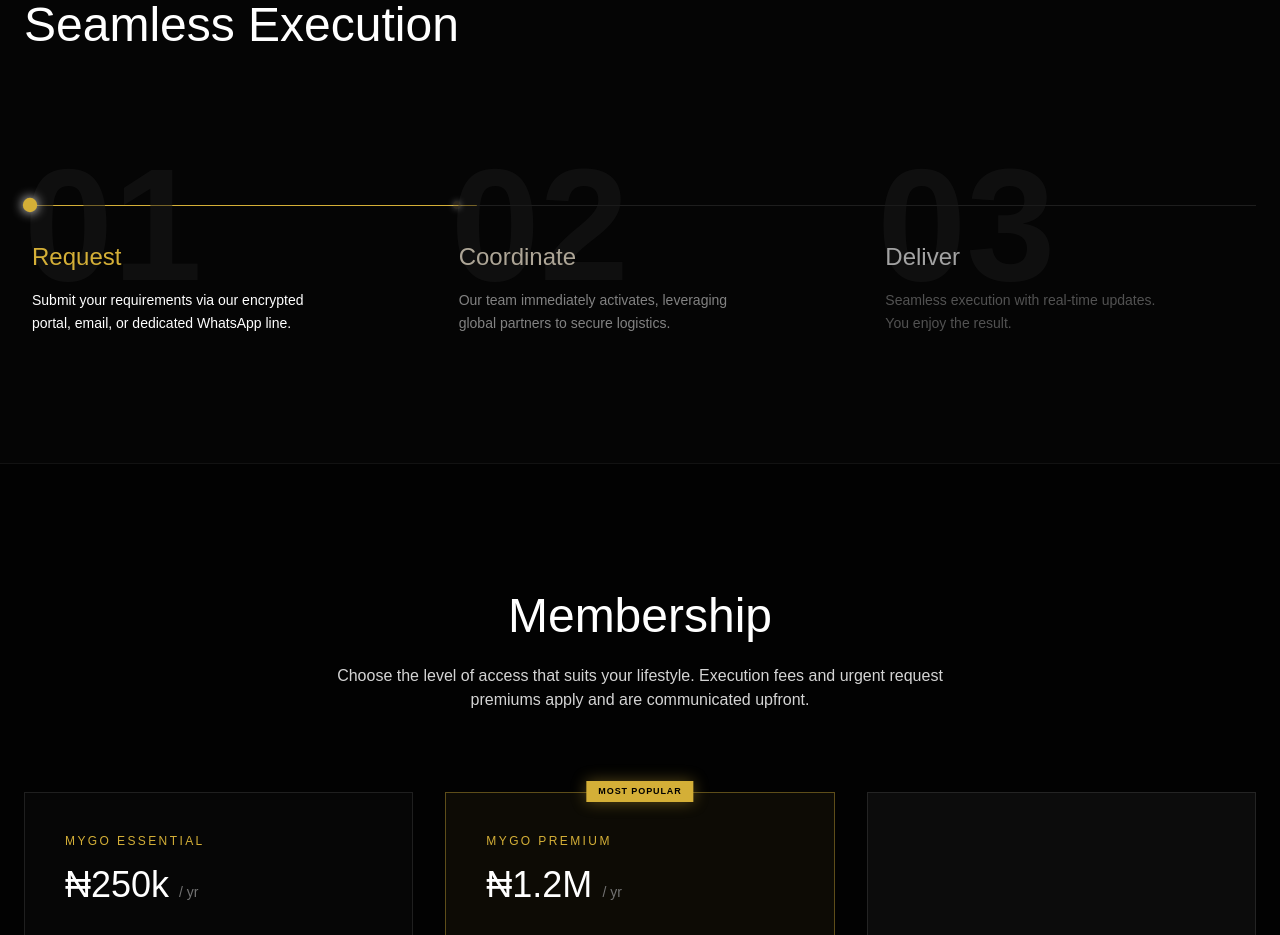
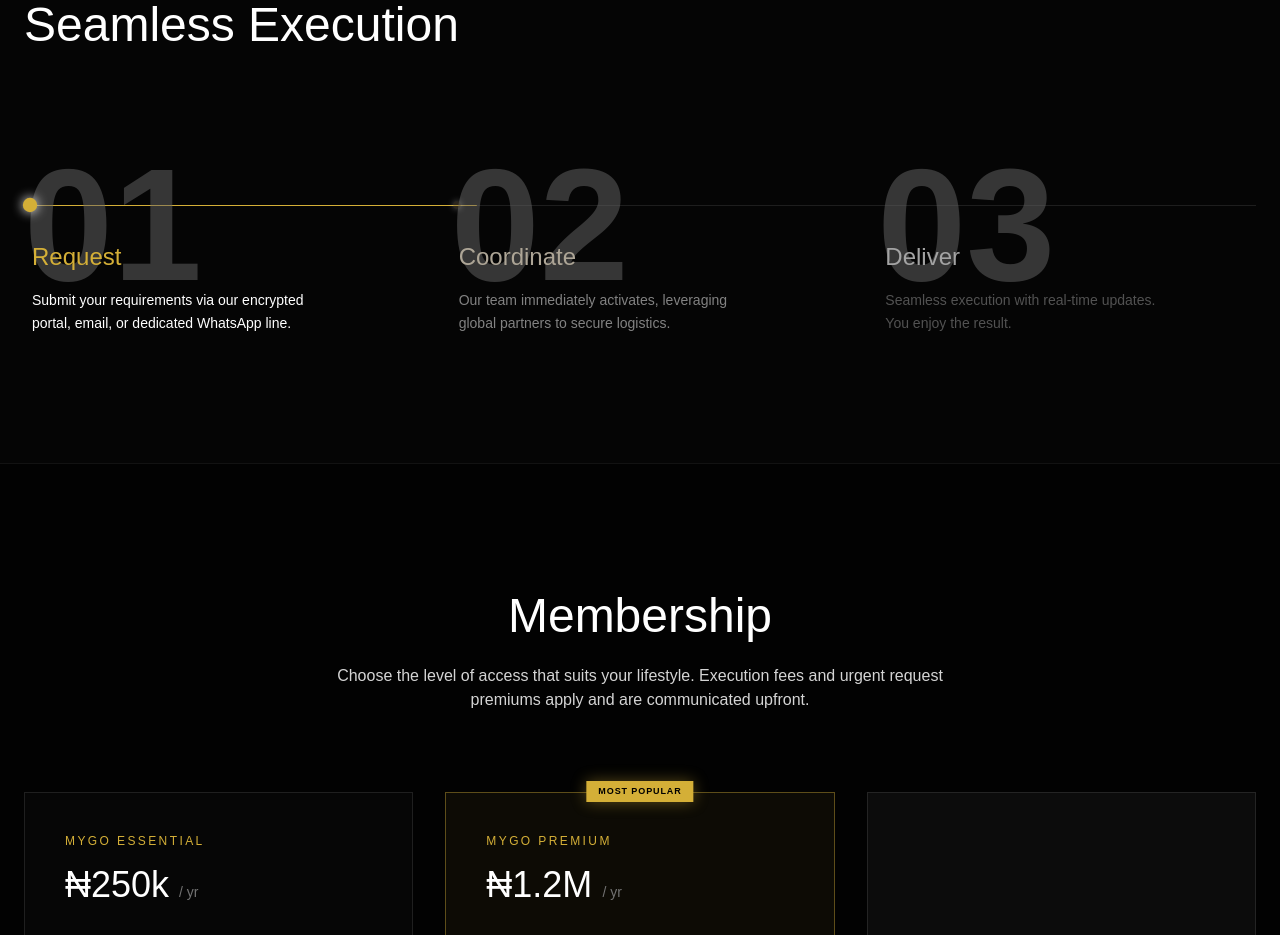
Before and after one commit to paul1029-ife/mygo, a Next.js app: page / in a window 1280 px wide. Shown: the part 2760-3695 px from the top of the page. Built offline with nearby package versions, Linux system fonts and the light colour scheme; some icons are missing; a web font is replaced by a local one.

Commit message:
fix: Adjust z-index and text color in ProcessSection for improved visibility and layering

```diff
--- a/components/ProcessSection.tsx
+++ b/components/ProcessSection.tsx
@@ -143,8 +143,8 @@
         className="hidden md:block absolute top-13.5 left-0 w-3 h-3 rounded-full shadow-[0_0_10px_currentColor] z-30"
       />
 
-      <motion.div className="absolute top-0 left-0 -z-10 select-none pointer-events-none">
-        <span className="text-[8rem] md:text-[10rem] font-bold leading-none text-[#1a1a1a] opacity-50">
+      <motion.div className="absolute top-0 left-0 -z-20 select-none pointer-events-none">
+        <span className="text-[8rem] md:text-[10rem] font-bold leading-none text-[#676767] opacity-50">
           {step.id}
         </span>
       </motion.div>
```
